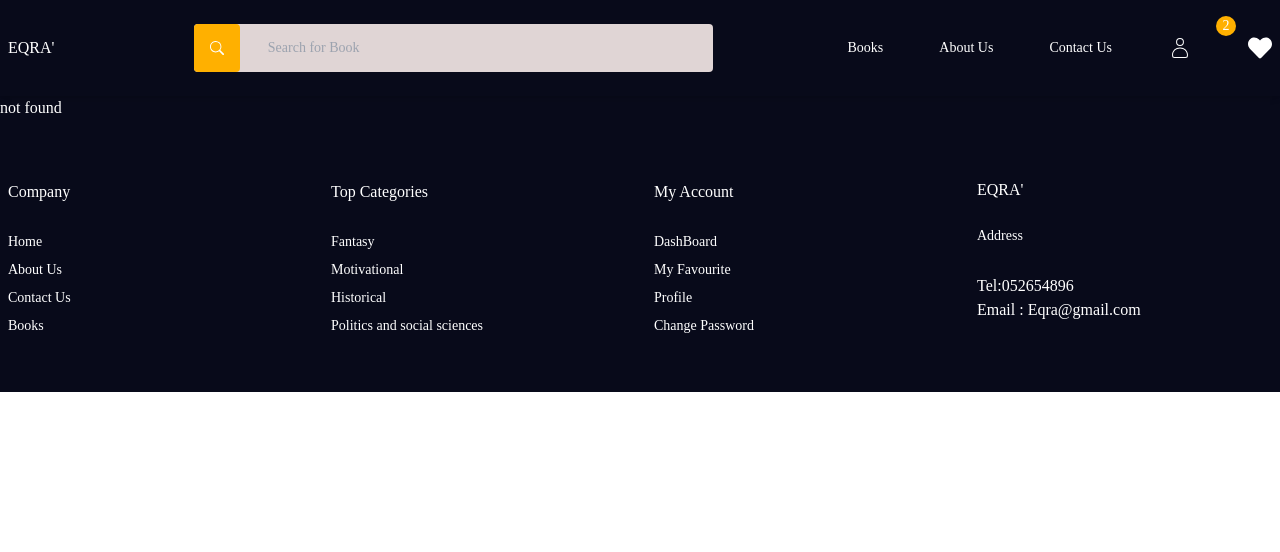
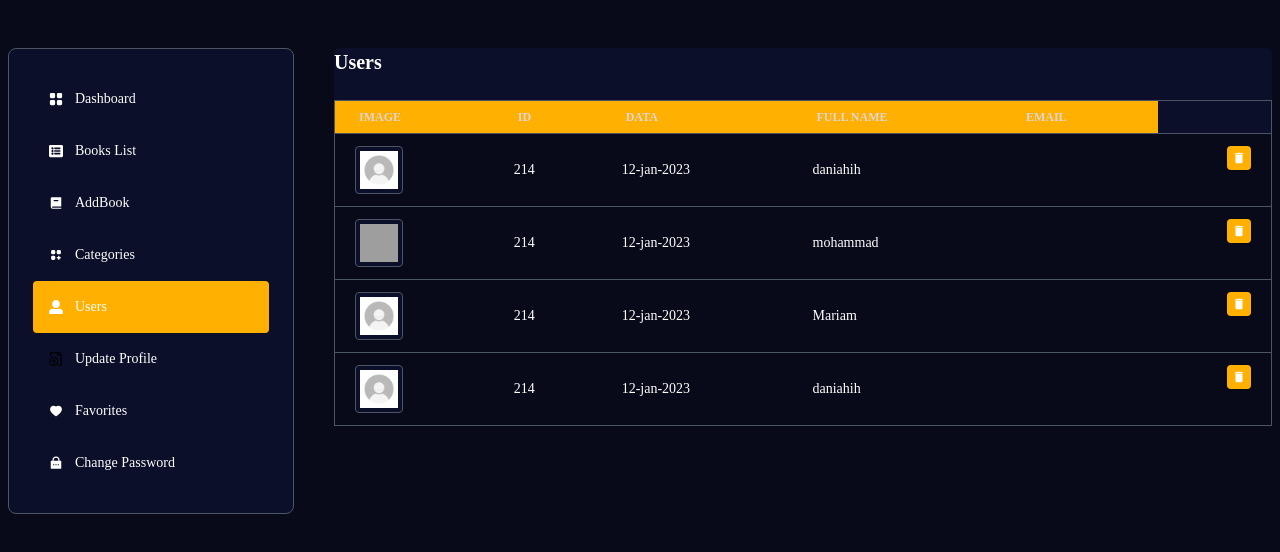
Before and after one commit to daniahih/iqraa-app, a React (Create React App) app in the folder client/: page /users in a window 1280 px wide. Shown: the top 552 px of the page. Built offline with nearby package versions, Linux system fonts and the light colour scheme; grey boxes are pictures that could not be loaded.

Commit message:
added user page , admin dashbored done

```diff
--- /dev/null
+++ b/client/src/components/Table2.js
@@ -0,0 +1,107 @@
+import React from "react";
+import { AiFillEdit } from "react-icons/ai";
+import { MdDelete } from "react-icons/md";
+
+const Head =
+  "text-xs text-left  text-dryGray font-semibold  px-6 py-2 uppercase";
+const Text = "text-sm text-left leading-6 whitespace-nowrap px-5 py-3";
+const Rows = (data, i, users) => {
+  return (
+    <tr key={i}>
+      {users ? (
+        <>
+          <td className={`${Text}`}>
+            <div className="w-12 p-1 bg-dry border  border-border h-12 rounded overflow-hidden ">
+              <img
+                className="h-full w-full object-cover"
+                src={`/imges/Users/${data.image ? data.image : "user.png"}`}
+                alt={data?.fullName}
+              />
+            </div>
+          </td>
+          <td className={`${Text}`}> {data.id ? data.id : "214"}</td>
+          <td className={`${Text}`}>
+            {" "}
+            {data.createAt ? data.createAt : "12-jan-2023"}
+          </td>
+          <td className={`${Text}`}> {data.fullName}</td>
+          <td className={`${Text}`}> {data.email}</td>
+          <td className={`${Text} float-right flex-row gap-2 `}>
+            <div className="flex gap-2">
+              <button className="bg-star text-white rounded flex-colo w-6 h-6 ">
+                <MdDelete />
+              </button>
+            </div>
+          </td>
+        </>
+      ) : (
+        <>
+          <td className={`${Text}`}> {data.id ? data.id : "214"}</td>
+          <td className={`${Text}`}>
+            {" "}
+            {data.createAt ? data.createAt : "12-jan-2023"}
+          </td>
+          <td className={`${Text}`}> {data.title}</td>
+          <td className={`${Text} float-right flex-row gap-2 `}>
+            <div className="flex gap-2">
+              <button className=" bg-star text-white rounded flex-colo w-6 h-6  ">
+                <AiFillEdit />
+              </button>
+              <button className="bg-star text-white rounded flex-colo w-6 h-6 ">
+                <MdDelete />
+              </button>
+            </div>
+          </td>
+        </>
+      )}
+    </tr>
+  );
+};
+function Table2({ data, users }) {
+  return (
+    <div className=" overflow-x-scroll overflow-hidden relative w-full ">
+      <table className="w-full table-auto border border-border divide-y divide-border">
+        <thead>
+          <tr className="bg-star">
+            {users ? (
+              <>
+                <th scope="col" className={`${Head}`}>
+                  Image
+                </th>
+                <th scope="col" className={`${Head}`}>
+                  Id
+                </th>
+                <th scope="col" className={`${Head}`}>
+                  Data
+                </th>
+                <th scope="col" className={`${Head}`}>
+                  Full Name
+                </th>
+                <th scope="col" className={`${Head}`}>
+                  Email
+                </th>
+              </>
+            ) : (
+              <>
+                <th scope="col" className={`${Head}`}>
+                  Id
+                </th>
+                <th scope="col" className={`${Head}`}>
+                  Date
+                </th>
+                <th scope="col" className={`${Head}`}>
+                  Title
+                </th>
+              </>
+            )}
+          </tr>
+        </thead>
+        <tbody className="bg-main divide-y divide-border ">
+          {data.map((data, i) => Rows(data, i, users))}
+        </tbody>
+      </table>
+    </div>
+  );
+}
+
+export default Table2;
--- a/client/src/screens/Dashboard/Admin/BooksList.js
+++ b/client/src/screens/Dashboard/Admin/BooksList.js
@@ -6,7 +6,7 @@ import SideBar from "../SideBar";
 
 function BooksList() {
   return (
-    <>
+    <div className="bg-main">
       <SideBar>
         <div className="flex flex-col gap-6">
           <div className="flex-btn gap-2 ">
@@ -18,7 +18,7 @@ function BooksList() {
           <Table data={Books} admin={true} />
         </div>
       </SideBar>
-    </>
+    </div>
   );
 }
 
--- a/client/src/screens/Dashboard/Admin/Categories.js
+++ b/client/src/screens/Dashboard/Admin/Categories.js
@@ -0,0 +1,25 @@
+import React from "react";
+import SideBar from "../SideBar";
+import { HiPlus } from "react-icons/hi";
+import Table2 from "../../../components/Table2";
+import { CategoriesData } from "../../../Data/CategoriesData";
+
+function Categories() {
+  return (
+    <div className="bg-main">
+      <SideBar>
+        <div className="flex flex-col gap-6">
+          <div className="flex-btn gap-2 ">
+            <h2 className="text-xl font-bold">Categories </h2>
+            <button className="bg-star flex-rows gap-4 font-medium transtions hover:bg-star border-star text-white py-2 px-4 rounded ">
+              <HiPlus /> Create
+            </button>
+          </div>
+          <Table2 data={CategoriesData} users={false} />
+        </div>
+      </SideBar>
+    </div>
+  );
+}
+
+export default Categories;
--- /dev/null
+++ b/client/src/screens/Dashboard/Admin/DashBoard.js
@@ -0,0 +1,60 @@
+import React from "react";
+import SideBar from "../SideBar";
+import { FaRegListAlt } from "react-icons/fa";
+import { HiViewGridAdd } from "react-icons/hi";
+import { FaUserAlt } from "react-icons/fa";
+import Table from "../../../components/Table";
+import { Books } from "../../../Data/BookData";
+
+function DashBoard() {
+  const DashboardData = [
+    {
+      bg: "bg-orange-600",
+      icon: FaRegListAlt,
+      title: "Total Books",
+      total: 20,
+    },
+    {
+      bg: "bg-blue-600",
+      icon: HiViewGridAdd,
+      title: "Total Categories ",
+      total: 8,
+    },
+    {
+      bg: "bg-green-600",
+      icon: FaUserAlt,
+      title: "Total Users ",
+      total: 8,
+    },
+  ];
+
+  return (
+    <div className="bg-main">
+      <SideBar>
+        <h1 className="text-xl font-bold"> DashBored</h1>
+        <div className="grid sm:grid-cols-2 lg:grid-cols-3 gap-6 mt-4">
+          {DashboardData.map((data, index) => (
+            <div
+              key={index}
+              className="p-4 rounded bg-main border-border grid grid-cols-4 gap-2"
+            >
+              <div
+                className={`col-span-1 rounded-full h-12 w-12 flex-colo ${data.bg}`}
+              >
+                <data.icon />
+              </div>
+              <div className="col-span-3 ">
+                <h2> {data.title}</h2>
+                <p>{data.total}</p>
+              </div>
+            </div>
+          ))}
+        </div>
+        <h3 className="mt-6 text-md font-bold"> Reacent Book</h3>
+        <Table data={Books.slice(0, 5)} admin={true} />
+      </SideBar>
+    </div>
+  );
+}
+
+export default DashBoard;
--- a/client/src/screens/Dashboard/Admin/Users.js
+++ b/client/src/screens/Dashboard/Admin/Users.js
@@ -0,0 +1,22 @@
+import React from "react";
+import SideBar from "../SideBar";
+
+import Table2 from "../../../components/Table2";
+
+import { UsersData } from "../../../Data/UsersData";
+
+function Users() {
+  return (
+    <div className="bg-main">
+      <SideBar>
+        <div className="flex flex-col gap-6">
+          <h2 className="text-xl font-bold">Users </h2>
+
+          <Table2 data={UsersData} users={true} />
+        </div>
+      </SideBar>
+    </div>
+  );
+}
+
+export default Users;
--- a/client/src/screens/Dashboard/FavouriteBooks.js
+++ b/client/src/screens/Dashboard/FavouriteBooks.js
@@ -1,12 +1,12 @@
 import React from "react";
 import SideBar from "./SideBar";
 import Table from "../../components/Table";
-import Book from "../../components/Book";
+
 import { Books } from "../../Data/BookData";
 
 function FavouriteBooks() {
   return (
-    <>
+    <div className="bg-main">
       <SideBar>
         <div className="flex flex-col gap-6">
           <div className="flex-btn gap-2 ">
@@ -18,7 +18,7 @@ function FavouriteBooks() {
           <Table data={Books} admin={false} />
         </div>
       </SideBar>
-    </>
+    </div>
   );
 }
 
--- a/client/src/screens/Dashboard/Password.js
+++ b/client/src/screens/Dashboard/Password.js
@@ -1,11 +1,11 @@
 import React from "react";
 import SideBar from "./SideBar";
-import Update from "../../components/Update";
+
 import { Input } from "../../components/UsedInput";
 
 function Password() {
   return (
-    <>
+    <div className="bg-main">
       <SideBar>
         <div className=" flex flex-col gap-6 ">
           <h1 className="text-xl font-bold"> Change Password </h1>
@@ -35,7 +35,7 @@ function Password() {
           </div>
         </div>
       </SideBar>
-    </>
+    </div>
   );
 }
 
```
Also changed, not shown: client/src/App.js (+23 -6 lines), client/src/screens/Dashboard/Admin/DashBored.js (deleted).
